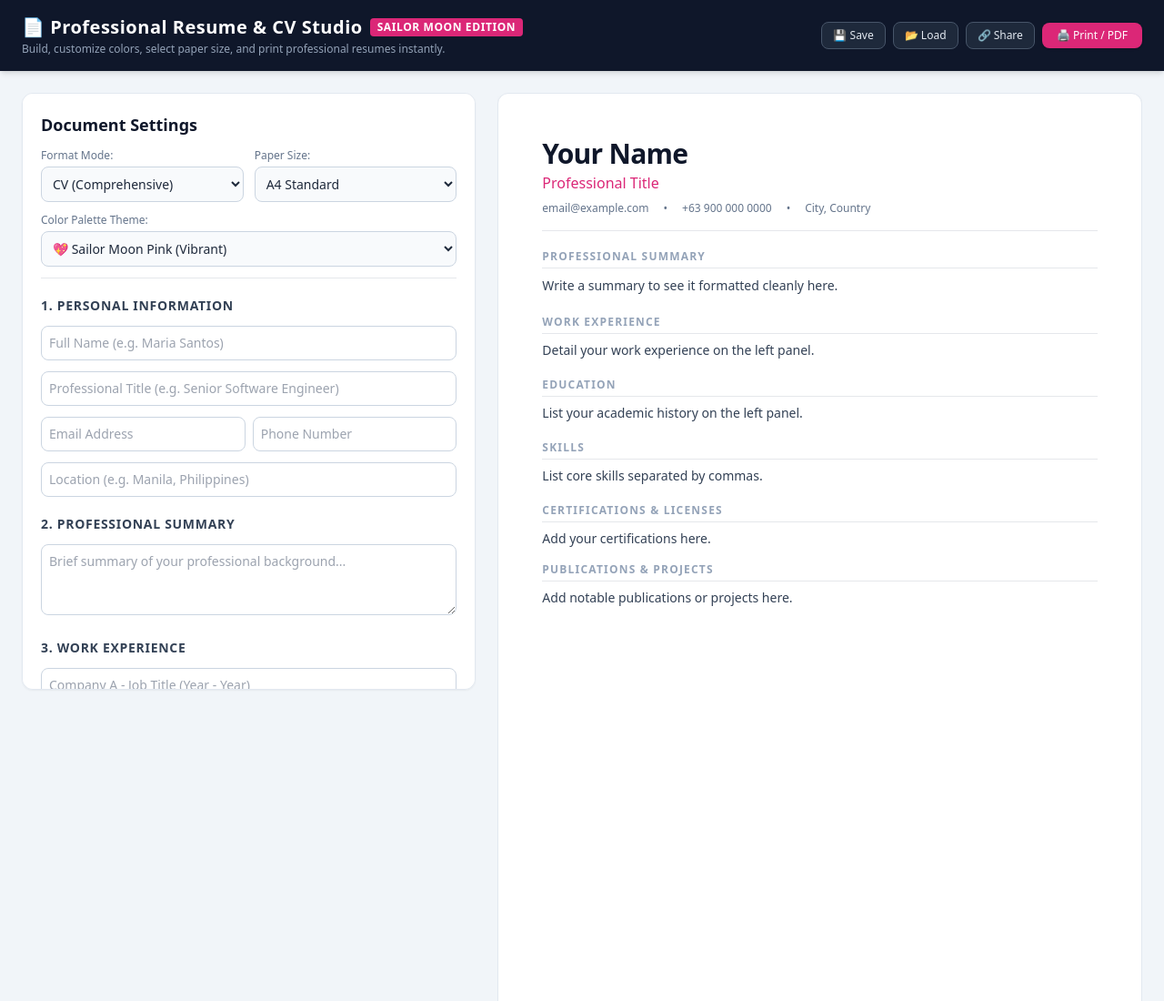
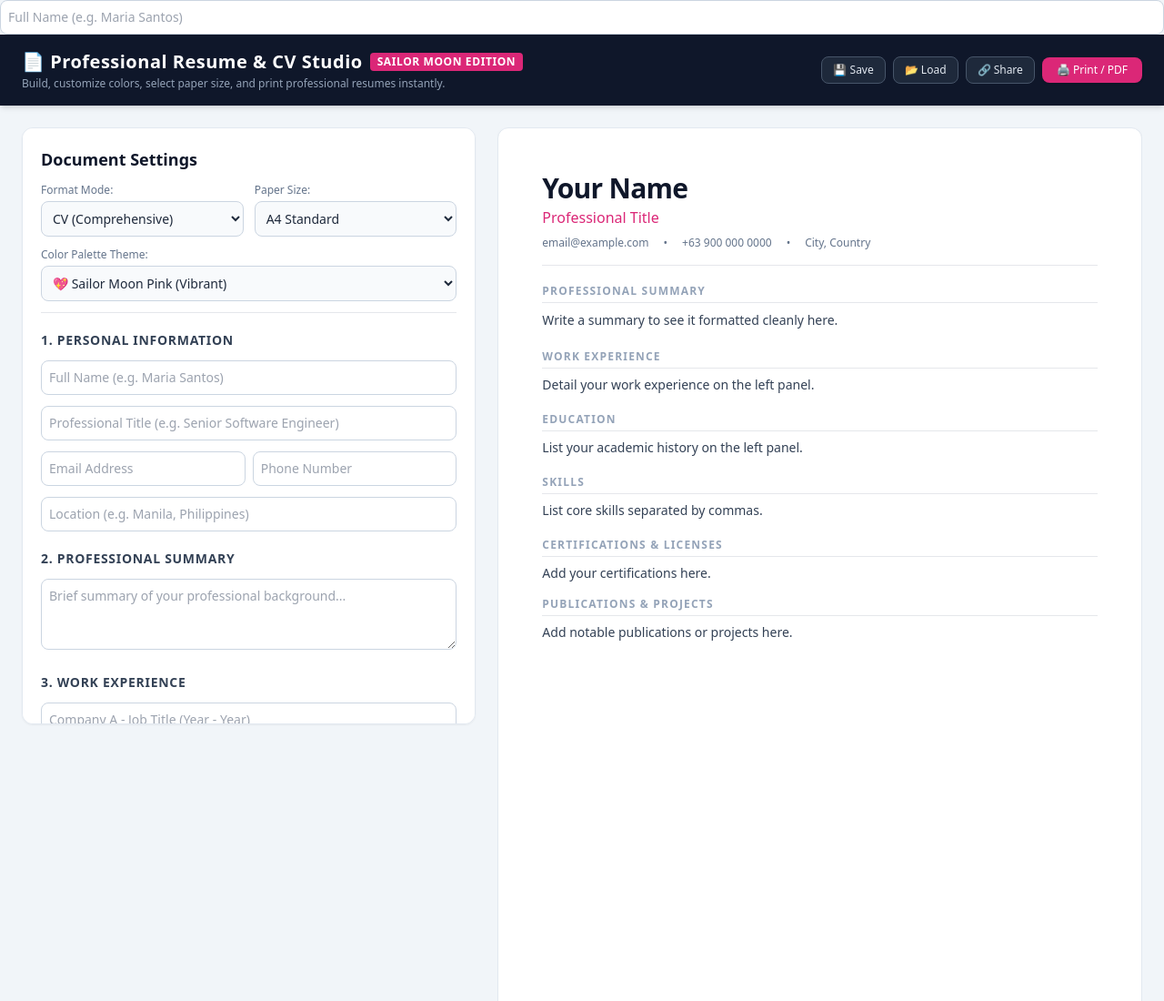
Before and after one commit to handlevault-official/crisp-resume-CV-studio, a plain HTML site: page index.html in a window 1280 px wide. Shown: the top 1100 px of the page at 91% size. Drawn offline with nearby package versions, Linux system fonts and the light colour scheme.

Commit message:
Add input field for full name in index.html

```diff
--- a/index.html
+++ b/index.html
@@ -5,6 +5,7 @@
     <meta name="viewport" content="width=device-width, initial-scale=1.0">
     <title>Professional Resume & CV Studio - Crisp Suite</title>
     <!-- Tailwind CSS for rapid, clean styling -->
+    <input type="text" id="inputName" placeholder="Full Name (e.g. Maria Santos)" oninput="updatePreview()" class="w-full border border-slate-300 rounded-lg p-2 text-sm outline-none">
     <script src="https://cdn.tailwindcss.com"></script>
     <link rel="stylesheet" href="style.css">
     <style>
```
